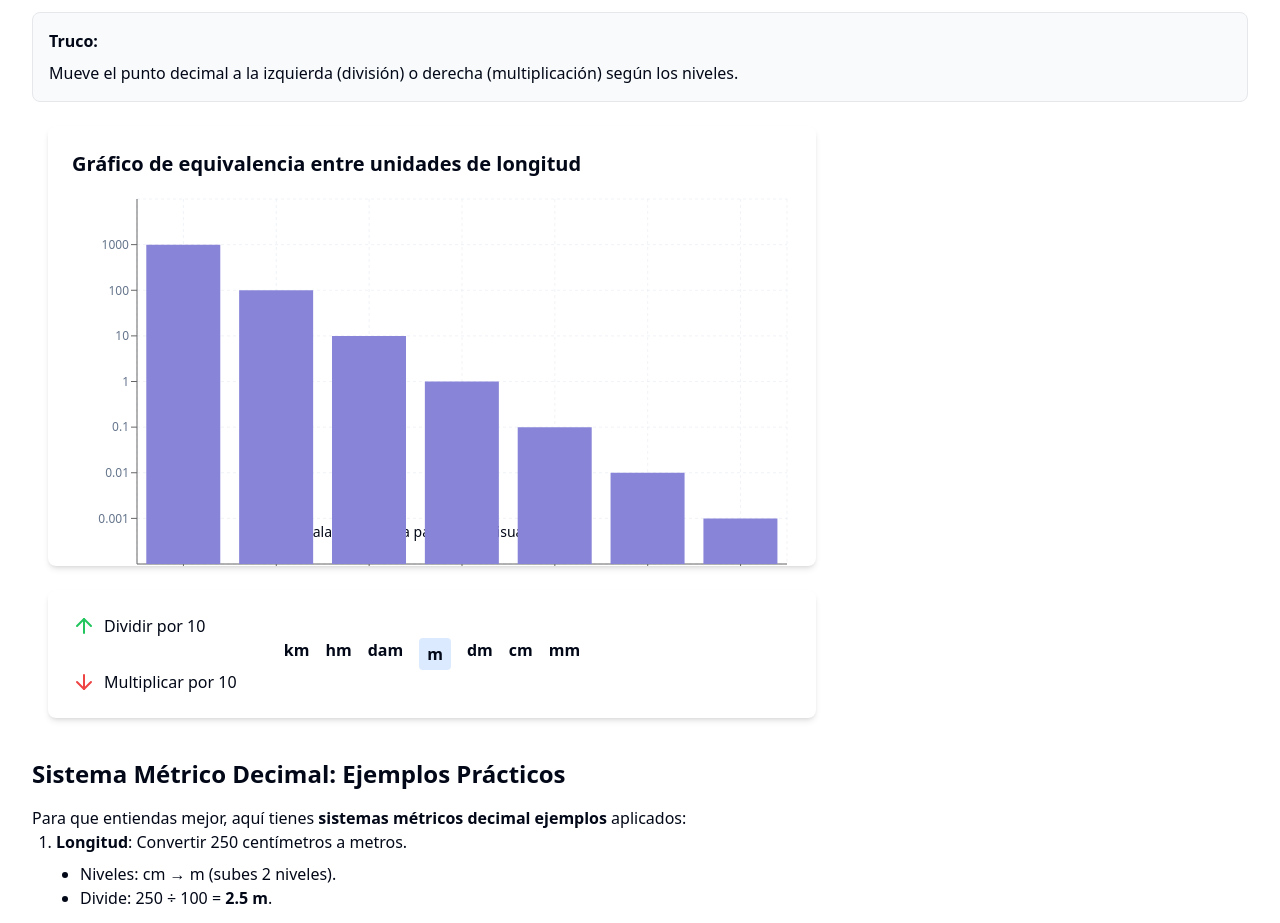
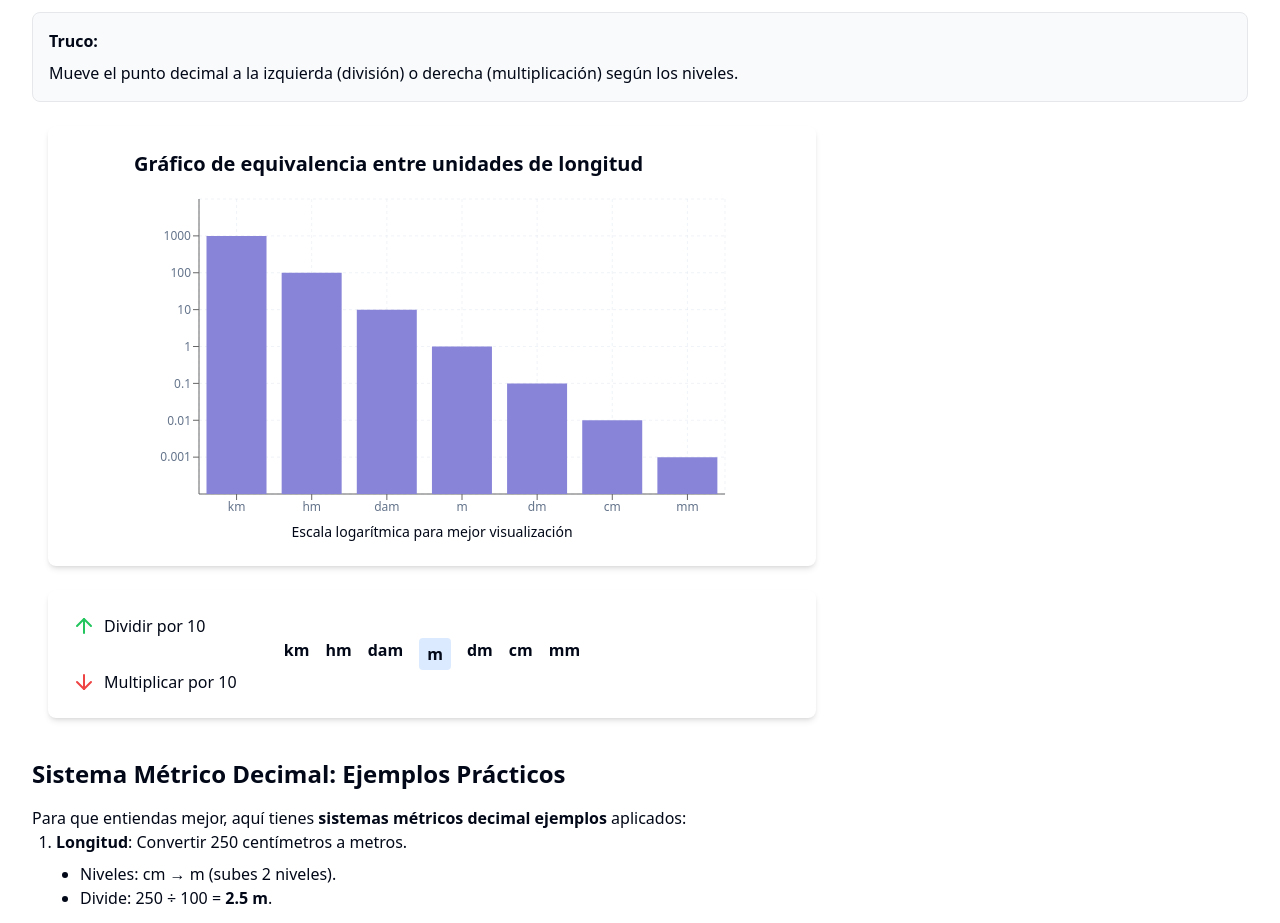
Before and after one commit to Zreeshah/regla-onl-measure-tool, a React (Vite) app: page /blog/sistema-metrico-decimal in a window 1280 px wide. Shown: the part 4840-5763 px from the top of the page. Built offline with nearby package versions, Linux system fonts and the light colour scheme.

Commit message:
Visual edit in Lovable
Edited UI in Lovable

```diff
--- a/src/pages/MetricSystemBlogPost.tsx
+++ b/src/pages/MetricSystemBlogPost.tsx
@@ -439,7 +439,7 @@ const MetricSystemBlogPost: React.FC = () => {
               <p>Mueve el punto decimal a la izquierda (división) o derecha (multiplicación) según los niveles.</p>
             </div>
 
-            <div className="mx-4 my-6 p-6 bg-white rounded-lg shadow-md w-full max-w-3xl overflow-hidden">
+            <div className="mx-4 my-6 p-6 bg-white rounded-lg shadow-md w-full max-w-3xl overflow-hidden py-[24px] px-[86px]">
               <h3 className="text-xl font-semibold mb-4">Gráfico de equivalencia entre unidades de longitud</h3>
               <div className="h-80 w-full">
                 <ChartContainer config={{
```
